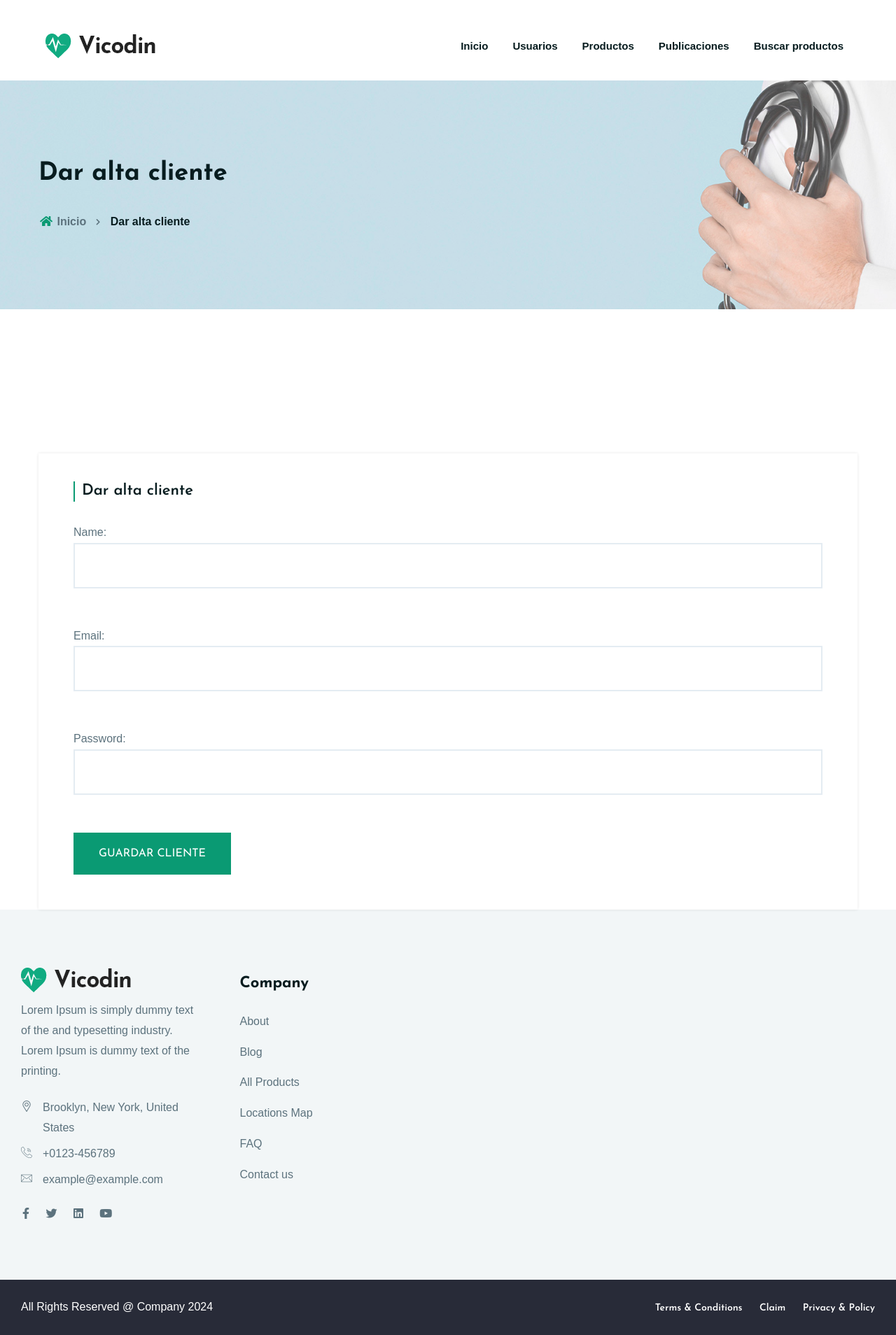
After one commit to ayr77on/Proyecto-final-Django-AyrtonPace-ArielSerur, a Django app: page /Vicodin/crear-cliente/ in a window 1280 px wide. The commit adds this page. Shown: the whole page at 70% size. Run offline with Django 5.2, Linux system fonts and the light colour scheme; some libraries are stand-ins or nearby versions; some web fonts are replaced.

Commit message:
Agrego formularios con api, templates y arreglos

```diff
--- /dev/null
+++ b/Vicodin/forms.py
@@ -0,0 +1,21 @@
+from django import forms
+from .models import Blog, Cliente, Producto
+
+
+class ProductoForm(forms.ModelForm):
+    class Meta:
+        model = Producto
+        fields = ['name', 'description', 'price']
+
+class ClienteForm(forms.ModelForm):
+    class Meta:
+        model = Cliente
+        fields = ['name', 'email', 'password']
+
+class BlogForm(forms.ModelForm):
+    class Meta:
+        model = Blog
+        fields = ['name', 'description', 'date']
+
+class BuscarProductoForm(forms.Form):
+    producto = forms.CharField()
--- a/Vicodin/templates/Vicodin/base.html
+++ b/Vicodin/templates/Vicodin/base.html
@@ -57,75 +57,45 @@
                                     <div class="ltn__main-menu">
                                         <ul>
                                             <li><a href="{% url 'Inicio' %}">Inicio</a></li>
-                                            <li><a href="{% url 'Nosotros' %}">Nosotros</a></li>
-                                            <!-- <li><a href="shop.html">Productos</a></li> -->
-                                            <!-- <li><a href="contact.html">Blog</a></li> -->
+                                            <li><a href="{% url 'CrearCliente' %}">Usuarios</a></li>
+                                            <li><a href="{% url 'CrearProducto' %}">Productos</a></li>
+                                            <li><a href="{% url 'CrearBlog' %}">Publicaciones</a></li>
+                                            <li><a href="{% url 'BuscarProducto' %}">Buscar productos</a></li>
                                         </ul>
                                     </div>
                                 </nav>
                             </div>
                         </div>
-                        <div class="col--- ltn__header-options ltn__header-options-2 mb-sm-20">
-                            <!-- header-search-1 -->
-                            <div class="header-search-wrap">
-                                <div class="header-search-1">
-                                    <div class="search-icon">
-                                        <i class="icon-search for-search-show"></i>
-                                        <i class="icon-cancel  for-search-close"></i>
-                                    </div>
-                                </div>
-                                <div class="header-search-1-form">
-                                    <form id="#" method="get" action="#">
-                                        <input type="text" name="search" value="" placeholder="Search here..." />
-                                        <button type="submit">
-                                            <span><i class="icon-search"></i></span>
-                                        </button>
-                                    </form>
-                                </div>
-                            </div>
-                            <!-- user-menu -->
-                            <div class="ltn__drop-menu user-menu">
+                        <!-- COLUMN RIGTH -->
+                    </div>
+                </div>
+            </div>
+            <!-- ltn__header-middle-area end -->
+        </header>
+
+        <br><br><br><br>
+        <div class="ltn__utilize-overlay"></div>
+        <!-- BREADCRUMB AREA START -->
+        <div class="ltn__breadcrumb-area text-left bg-overlay-white-30 bg-image "
+            data-bs-bg="{% static 'Vicodin/assets/img/bg/14.jpg' %}">
+            <div class="container">
+                <div class="row">
+                    <div class="col-lg-12">
+                        <div class="ltn__breadcrumb-inner">
+                            <h1 class="page-title">{{ texto_breadcrumb }}</h1>
+                            <div class="ltn__breadcrumb-list">
                                 <ul>
-                                    <li>
-                                        <a href="#"><i class="icon-user"></i></a>
-                                        <ul>
-                                            <li><a href="login.html">Sign in</a></li>
-                                            <li><a href="register.html">Register</a></li>
-                                            <li><a href="account.html">My Account</a></li>
-                                            <li><a href="wishlist.html">Wishlist</a></li>
-                                        </ul>
-                                    </li>
+                                    <li><a href="{% url 'Inicio' %}"><span class="ltn__secondary-color"><i
+                                                    class="fas fa-home"></i></span> Inicio</a></li>
+                                    <li>{{ texto_breadcrumb }}</li>
                                 </ul>
-                            </div>
-                            <!-- mini-cart -->
-                            <div class="mini-cart-icon">
-                                <a href="#ltn__utilize-cart-menu" class="ltn__utilize-toggle">
-                                    <i class="icon-shopping-cart"></i>
-                                    <sup>2</sup>
-                                </a>
-                            </div>
-                            <!-- mini-cart -->
-                            <!-- Mobile Menu Button -->
-                            <div class="mobile-menu-toggle d-xl-none">
-                                <a href="#ltn__utilize-mobile-menu" class="ltn__utilize-toggle">
-                                    <svg viewBox="0 0 800 600">
-                                        <path
-                                            d="M300,220 C300,220 520,220 540,220 C740,220 640,540 520,420 C440,340 300,200 300,200"
-                                            id="top"></path>
-                                        <path d="M300,320 L540,320" id="middle"></path>
-                                        <path
-                                            d="M300,210 C300,210 520,210 540,210 C740,210 640,530 520,410 C440,330 300,190 300,190"
-                                            id="bottom"
-                                            transform="translate(480, 320) scale(1, -1) translate(-480, -318) "></path>
-                                    </svg>
-                                </a>
                             </div>
                         </div>
                     </div>
                 </div>
             </div>
-            <!-- ltn__header-middle-area end -->
-        </header>
+        </div>
+        <!-- BREADCRUMB AREA END -->
 
 
         {% block main %}
--- /dev/null
+++ b/Vicodin/templates/Vicodin/clientes.html
@@ -0,0 +1,31 @@
+{% extends 'Vicodin/base.html' %}
+
+{% load static %}
+
+{% block title %} Productos {% endblock title %}
+
+
+{% block main %}
+
+<br><br><br>
+
+<div class="ltn__utilize-overlay"></div>
+
+<form method="post">
+    {% csrf_token %}
+    <div class="ltn__contact-message-area mb-120 mb--100">
+        <div class="container">
+            <div class="row">
+                <div class="col-lg-12">
+                    <div class="ltn__form-box contact-form-box box-shadow white-bg">
+                        <h4 class="title-2">{{texto_breadcrumb}}</h4>
+                        {{ form.as_p }}
+                        <button class="btn theme-btn-1 btn-effect-1 text-uppercase" type="submit">Guardar
+                            Cliente</button>
+                    </div>
+                </div>
+            </div>
+        </div>
+</form>
+
+{% endblock main %}
--- a/Vicodin/urls.py
+++ b/Vicodin/urls.py
@@ -3,5 +3,9 @@ from Vicodin import views
 
 urlpatterns = [
     path('', views.inicio,name="Inicio"),
-    path('nosotros/', views.nosotros,name="Nosotros"),
+    # path('nosotros/', views.nosotros,name="Nosotros"),
+    path('crear-producto/', views.crear_producto, name='CrearProducto'),
+    path('crear-cliente/', views.crear_cliente, name='CrearCliente'),
+    path('crear-publicacion/', views.crear_blog, name='CrearBlog'),
+    path('buscar-producto/', views.buscar_producto, name="BuscarProducto"),
 ]
--- a/Vicodin/views.py
+++ b/Vicodin/views.py
@@ -1,8 +1,53 @@
 from django.shortcuts import render
 from django.http import HttpResponse
+from django.shortcuts import render, redirect
+
+from Vicodin.models import Producto
+from .forms import BlogForm, BuscarProductoForm, ClienteForm, ProductoForm
 
 def inicio(request):
     return render(request, "Vicodin/index.html")
 
-def nosotros(request):
-    return render(request, "Vicodin/nosotros.html")
+def crear_cliente(request):
+    if request.method == 'POST':
+        form = ClienteForm(request.POST)
+        if form.is_valid():
+            form.save()
+            return render(request, 'Vicodin/form_exito.html', {'form': "Cliente","texto_breadcrumb" : "Alta de cliente exitosa"})
+    else:
+        form = ClienteForm()
+    return render(request, 'Vicodin/clientes.html', {'form': form,"texto_breadcrumb" : "Dar alta cliente"})
+
+def crear_blog(request):
+    if request.method == 'POST':
+        form = BlogForm(request.POST)
+        if form.is_valid():
+            form.save()
+            return render(request, 'Vicodin/form_exito.html', {'form': "Cliente","texto_breadcrumb" : "Formulario Exitoso Cliente"})
+    else:
+        form = BlogForm()
+    return render(request, 'Vicodin/publicaciones.html', {'form': form,"texto_breadcrumb" : "Dar alta publicación"})
+
+def crear_producto(request):
+    if request.method == 'POST':
+        form = ProductoForm(request.POST)
+        if form.is_valid():
+            form.save()
+            return render(request, 'Vicodin/form_exito.html', {'form': "Producto","texto_breadcrumb" : "Formulario Exitoso Producto"})
+    else:
+        form = ProductoForm()
+    return render(request, 'Vicodin/productos.html', {'form': form,"texto_breadcrumb" : "Dar alta producto"})
+
+def buscar_producto(request):
+    if request.method == "POST":
+        mi_formulario = BuscarProductoForm(request.POST)
+        if mi_formulario.is_valid():
+            informacion = mi_formulario.cleaned_data
+
+            productos = Producto.objects.filter(name__icontains=informacion["producto"])
+
+            return render(request, "Vicodin/productos_busqueda_resultados.html", {"productos": productos,"texto_breadcrumb" : "Resultado Busqueda"})
+    else:
+        mi_formulario = BuscarProductoForm()
+
+    return render(request, "Vicodin/productos_busqueda.html", {"mi_formulario": mi_formulario,"texto_breadcrumb" : "Buscar productos"})
```
Also changed, not shown: other parts of Vicodin/templates/Vicodin/base.html (+0 -47 lines), Vicodin/templates/Vicodin/form_exito.html (added, +13 -0 lines), Vicodin/templates/Vicodin/productos.html (added, +27 -0 lines), Vicodin/templates/Vicodin/productos_busqueda.html (added, +26 -0 lines), Vicodin/templates/Vicodin/productos_busqueda_resultados.html (added, +72 -0 lines), Vicodin/templates/Vicodin/publicaciones.html (added, +26 -0 lines), db.sqlite3.
